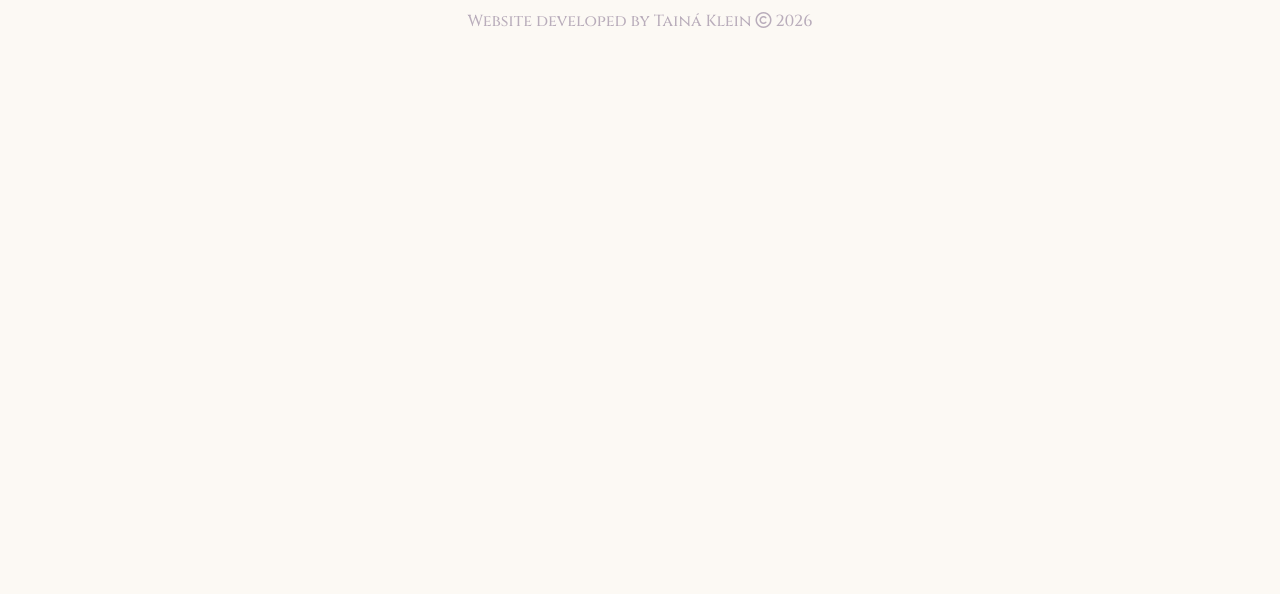
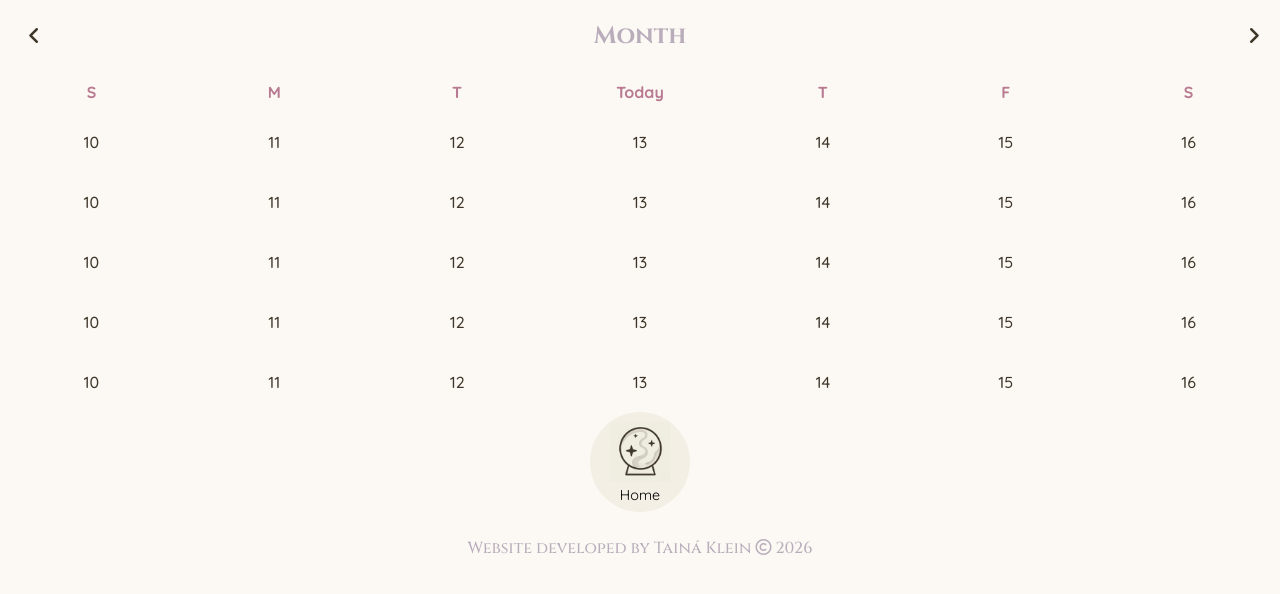
Before and after one commit to taiklein/Witchy-App, a plain HTML site: page calendar.html in a window 1280 px wide. Drawn offline with Linux system fonts and the light colour scheme.

Commit message:
calendar page

```diff
--- a/calendar.html
+++ b/calendar.html
@@ -10,9 +10,81 @@
     <title>Witchy</title>
 </head>
 <body>
-    <section class="calendar">
-
+    <header>
+        <nav class="top">
+            <div class="left">
+                <i class="fa-solid fa-angle-left"></i>
+            </div>
+            <h2>Month</h2>
+            <div class="right">
+                <i class="fa-solid fa-angle-right"></i>
+            </div>
+        </nav>
+    </header>
+    <section class="weekdays">
+        <div class="day">
+            <span class="calendarDayLabel">S</span>
+            <span class="calendarDayNumber">10</span>
+            <span class="calendarDayNumber">10</span>
+            <span class="calendarDayNumber">10</span>
+            <span class="calendarDayNumber">10</span>
+            <span class="calendarDayNumber">10</span>
+        </div>
+        <div class="day">
+            <span class="calendarDayLabel">M</span>
+            <span class="calendarDayNumber">11</span>
+            <span class="calendarDayNumber">11</span>
+            <span class="calendarDayNumber">11</span>
+            <span class="calendarDayNumber">11</span>
+            <span class="calendarDayNumber">11</span>
+        </div>
+        <div class="day">
+            <span class="calendarDayLabel">T</span>
+            <span class="calendarDayNumber">12</span>
+            <span class="calendarDayNumber">12</span>
+            <span class="calendarDayNumber">12</span>
+            <span class="calendarDayNumber">12</span>
+            <span class="calendarDayNumber">12</span>
+        </div>
+        <div class="day">
+            <span class="calendarDayLabel">Today</span>
+            <span class="calendarDayNumber">13</span>
+            <span class="calendarDayNumber">13</span>
+            <span class="calendarDayNumber">13</span>
+            <span class="calendarDayNumber">13</span>
+            <span class="calendarDayNumber">13</span>
+        </div>
+        <div class="day">
+            <span class="calendarDayLabel">T</span>
+            <span class="calendarDayNumber">14</span>
+            <span class="calendarDayNumber">14</span>
+            <span class="calendarDayNumber">14</span>
+            <span class="calendarDayNumber">14</span>
+            <span class="calendarDayNumber">14</span>
+        </div>
+        <div class="day">
+            <span class="calendarDayLabel">F</span>
+            <span class="calendarDayNumber">15</span>
+            <span class="calendarDayNumber">15</span>
+            <span class="calendarDayNumber">15</span>
+            <span class="calendarDayNumber">15</span>
+            <span class="calendarDayNumber">15</span>
+        </div>
+        <div class="day">
+            <span class="calendarDayLabel">S</span>
+            <span class="calendarDayNumber">16</span>
+            <span class="calendarDayNumber">16</span>
+            <span class="calendarDayNumber">16</span>
+            <span class="calendarDayNumber">16</span>
+            <span class="calendarDayNumber">16</span>
+        </div>
     </section>
+    <div class="calendarHome">
+            <a href="index.html">
+                <img src="images/crystalball.png" alt="home icon crystal ball">
+            </a>
+            <p>Home</p>
+    </div>
     <footer>
         <p>Website developed by Tainá Klein <i class="fa-regular fa-copyright"></i> 2026</p>
     </footer>
--- a/style.css
+++ b/style.css
@@ -37,7 +37,6 @@ header h1 {
 }
 .darkmode {
     display: flex;
-    flex-wrap: nowrap;
     justify-content: flex-start;
     align-self: center;
     margin-left: 8px;
@@ -85,7 +84,7 @@ header h1 {
     color: var(--subheading);
 }
 .dayNumber {
-    padding: 15px 0px;
+    padding: 15px;
     font-weight: 500;
     color: var(--text);
 }
@@ -195,7 +194,68 @@ h3 {
     font-size: 1.2em;
     padding: 5px;
 }
-
+/*Log and Calendar Page*/
+.left {
+    display: flex;
+    justify-content: flex-start;
+    align-self: center;
+    margin-left: 8px;
+    transition: 0.5s;
+    font-size: 20px;
+    color: var(--text);
+}
+.left :hover {
+    transform: scale(1.1);
+    color: var(--subheading);
+}
+h2 {
+    font-family: 'Cinzel', Cambria, Cochin, Georgia, Times, 'Times New Roman', serif;
+    text-align: center;
+    color: var(--heading);
+}
+.right {
+    display: flex;
+    justify-content: flex-end;
+    align-self: center;
+    margin-left: 8px;
+    transition: 0.5s;
+    font-size: 20px;
+    color: var(--text);
+}
+.right :hover {
+    transform: scale(1.1);
+    color: var(--subheading);
+}
+.calendarDayLabel {
+    font-weight: bold;
+    color: var(--subheading);
+    padding: 10px 15px;
+}
+.calendarDayNumber {
+    padding: 20px;
+    font-weight: 500;
+    color: var(--text);
+}
+.calendarHome {
+    width: 100px;
+    height: 100px;
+    background-color: #f3efe4;
+    padding: 10px 20px;
+    border-radius: 50%;
+    margin: 0px auto 15px;
+    transition: 0.5s;
+}
+.calendarHome img {
+    width: 60px;
+    height: 60px;
+}
+.calendarHome:hover {
+    transform: scale(1.1);
+}
+.calendarHome p {
+    font-size: .9em;
+    text-align: center;
+}
 footer p {
     font-family: 'Cinzel', Cambria, Cochin, Georgia, Times, 'Times New Roman', serif;
     font-weight: 500;
```
